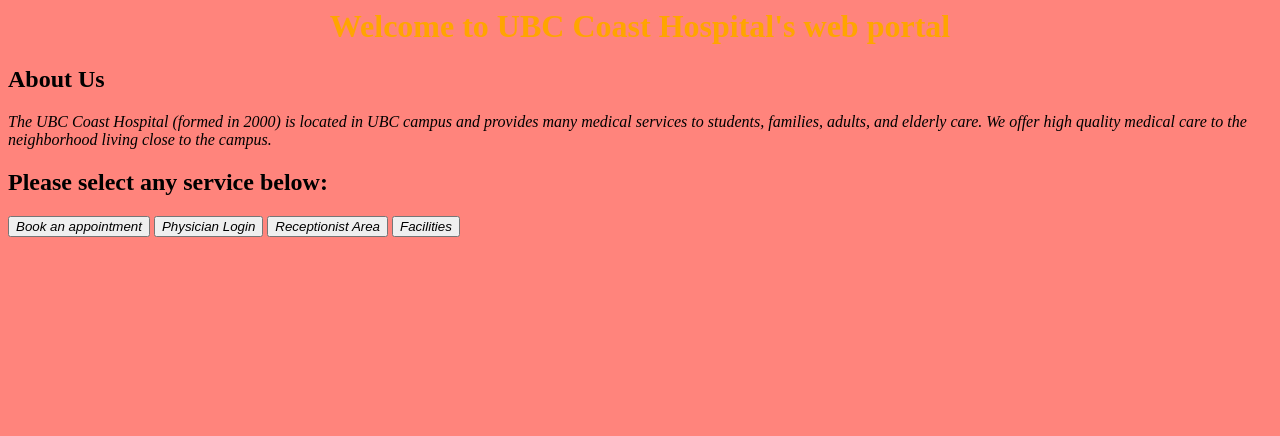
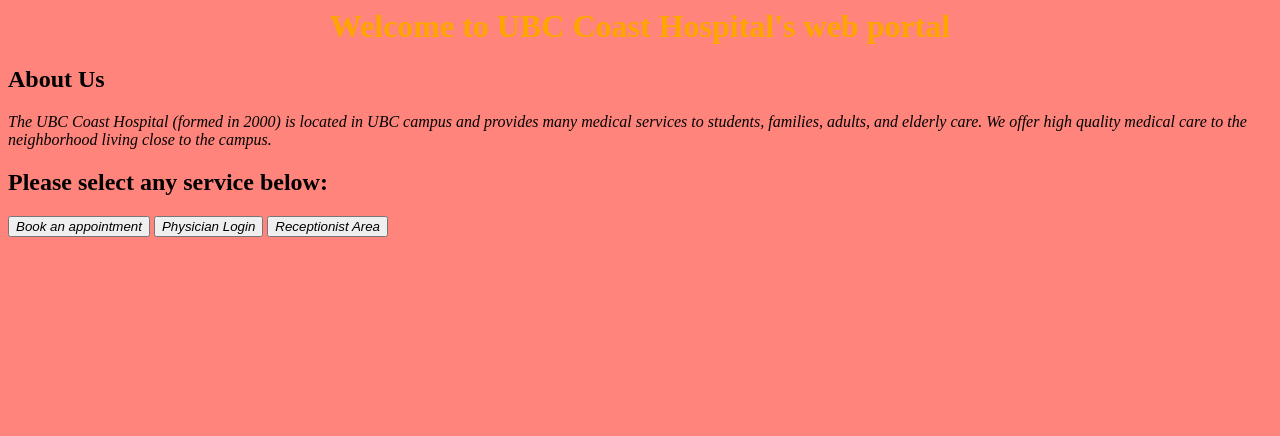
Before and after one commit to anthonywu2000/Hospital-Dabase-Management-System, a PHP site: page / in a window 1280 px wide. Shown: the top 436 px of the page. Run offline with PHP 8.4, Linux system fonts and the light colour scheme.

Commit message:
Update index.php

```diff
--- a/index.php
+++ b/index.php
@@ -90,7 +90,7 @@ h1 {
     <a href = "bookAppointments.php"><button><em>Book an appointment</em></button></a>
     <a href = "nurselogin.php"><button><em>Physician Login</em></button></a>
     <a href = "receptionist.html"><button><em>Receptionist Area</em></button></a>
-    <a href = "facilitiesPage.php"><button><em>Facilities</em></button></a>
+    <!--<a href = "facilitiesPage.php"><button><em>Facilities</em></button></a>-->
 
 
     <div class="footer">
```
